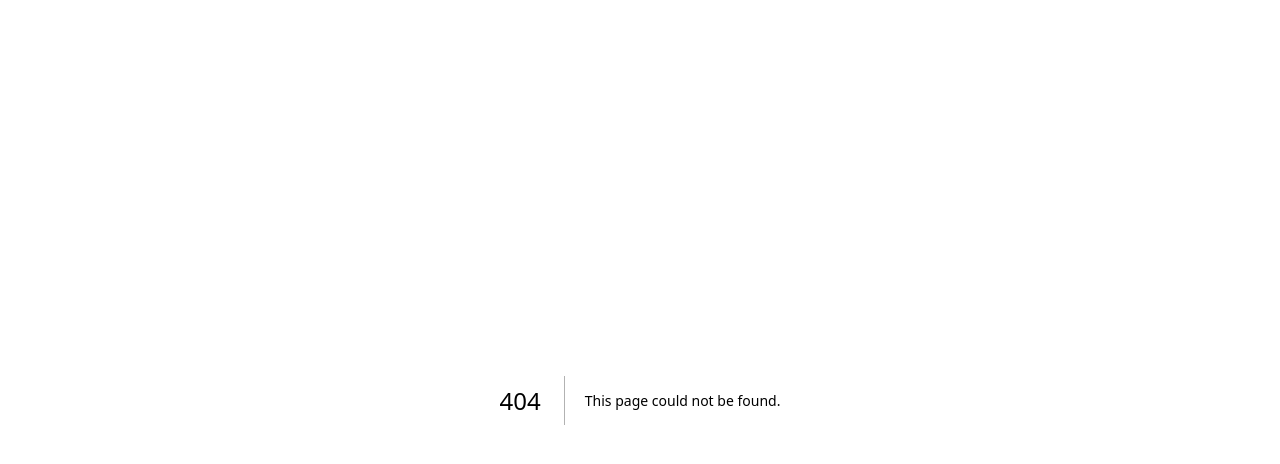
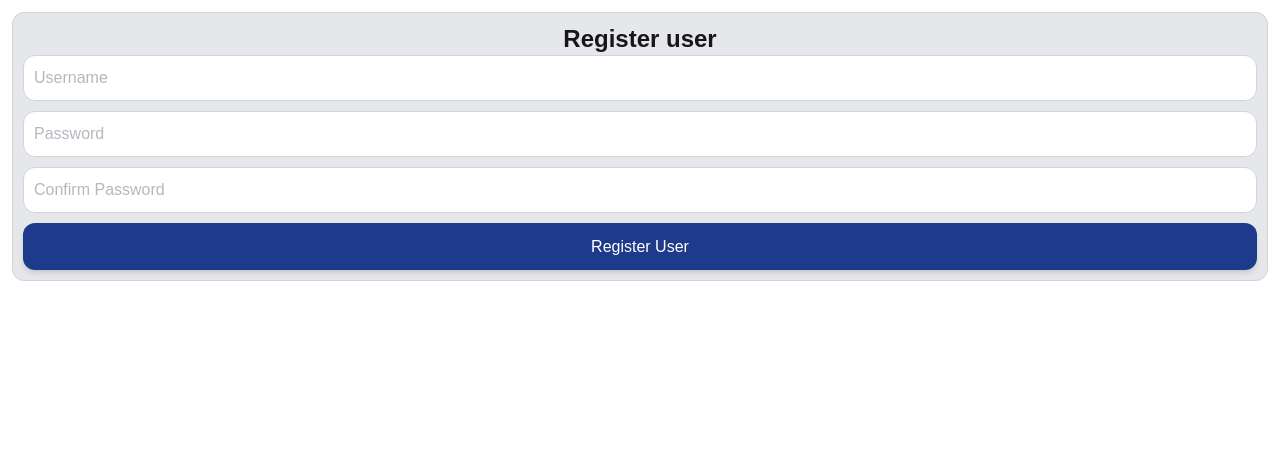
Before and after one commit to BoatQuiz/V-Quiz-Frontend, a Next.js app: page /login/register in a window 1280 px wide. Before the commit this address had no page. Shown: the top 464 px of the page. Built offline with nearby package versions, Linux system fonts and the light colour scheme.

Commit message:
Adding registerUser

```diff
--- a/app/actions/LoginAction.ts
+++ b/app/actions/LoginAction.ts
@@ -6,15 +6,15 @@ import { cookies } from "next/headers";
 import { ApiResponse } from "@/types/quiz";
 import { LoginUserDto } from "@/types/login";
 
-export async function Login(formData: FormData): Promise<void> {
-    const username = formData.get("username")?.toString() ?? "";
-    const password = formData.get("password")?.toString() ?? "";
-
+export async function Login(data: {
+    username: string;
+    password: string;
+}): Promise<void> {
     const response = await apiFetch<ApiResponse<LoginUserDto>>("/user/login", {
         method: "POST",
         body: JSON.stringify({
-            Username: username,
-            Password: password
+            Username: data.username,
+            Password: data.password,
         }),
         headers: {
             "Content-Type": "application/json",
--- /dev/null
+++ b/app/actions/RegisterAction.ts
@@ -0,0 +1,24 @@
+'use server'
+
+import { apiFetch } from "@/lib/apiClient"
+import { RegisterUserDto } from "@/types/login";
+import { ApiResponse } from "@/types/quiz"
+
+export async function RegisterUser(data: { username: string, password: string}): Promise<void> {
+
+
+    const response = await apiFetch<ApiResponse<RegisterUserDto>>("/user/register", {
+        method: "POST",
+        body: JSON.stringify({
+            Username: data.username,
+            Password: data.password
+        }),
+        headers: {
+            "Content-Type": "application/json"
+        }
+    })
+
+    if (!response.Success || !response.Data){
+        throw new Error(response.Message ?? "Register failed")
+    }
+}
--- a/app/login/page.tsx
+++ b/app/login/page.tsx
@@ -3,26 +3,41 @@
 import { PrimaryButton } from "../components/ui/buttons/PrimaryButton";
 import { Login } from "../actions/LoginAction";
 import Link from "next/link";
+import { useState } from "react";
 
 export default function LoginPage() {
+    const [error, setError] = useState<string | null>(null);
+
+    async function handleSubmit(e: React.FormEvent<HTMLFormElement>) {
+        e.preventDefault();
+        setError(null);
+
+        const formData = new FormData(e.currentTarget);
+        const username = formData.get("username") as string;
+        const password = formData.get("password") as string;
+
+        if (!username || !password) {
+            setError("Please fill all fields");
+            return;
+        }
+        await Login({username, password})
+    }
     return (
         <div className="bg-white-Card-background flex flex-col text-center">
             <div className="bg-gray-Card-background m-3 rounded-xl border border-gray-Input-border">
-                <form action={Login} className="flex flex-col p-3 gap-2.5" >
+                <form onSubmit={handleSubmit} className="flex flex-col p-3 gap-2.5">
                     <h1 className="font-bold text-2xl">Sign In</h1>
                     <input
                         type="text"
                         name="username"
                         className="border border-gray-Input-border p-2.5 bg-white-Card-background rounded-xl text-gray-Placeholder-text"
                         placeholder="Username"
-                        //{...register("username")}
                     />
                     <input
                         type="password"
                         name="password"
                         className="border border-gray-Input-border p-2.5 bg-white-Card-background rounded-xl text-gray-Placeholder-text"
                         placeholder="Password"
-                        //{...register("password")}
                     />
                     <div className="flex justify-between p-1">
                         <div className="flex gap-2.5">
@@ -33,20 +48,20 @@ export default function LoginPage() {
                             Forgot password?
                         </span>
                     </div>
+                    {error && <p className="text-red-600">{error}</p>}
                     <PrimaryButton type="submit">Sign In</PrimaryButton>
                     <p className="text-sm text-gray-600">
                         Don’t have an account?{" "}
-                        <span className="text-blue-600 underline cursor-pointer hover:text-blue-700">
+                        <Link
+                            href={"/login/register"}
+                            className="text-blue-600 underline cursor-pointer hover:text-blue-700">
                             Create account
-                        </span>
+                        </Link>
                     </p>
                 </form>
             </div>
             <p className="text-gray-Placeholder-text">
-                <Link href="/quiz">
-
-                Continue without signing in
-                </Link>
+                <Link href="/quiz">Continue without signing in</Link>
             </p>
         </div>
     );
--- /dev/null
+++ b/app/login/register/page.tsx
@@ -0,0 +1,63 @@
+"use client";
+
+import { RegisterUser } from "@/app/actions/RegisterAction";
+import { PrimaryButton } from "@/app/components/ui/buttons/PrimaryButton";
+import { redirect } from "next/navigation";
+import { useState } from "react";
+
+export default function RegisterPage() {
+    const [error, setError] = useState<string | null>(null);
+    const inputCss =
+        "bg-white-Card-background border border-gray-Input-border text-gray-Placeholder-text p-2.5 rounded-xl";
+    async function handleSubmit(e: React.FormEvent<HTMLFormElement>) {
+        e.preventDefault();
+        setError(null);
+
+        const formData = new FormData(e.currentTarget);
+        const username = formData.get("username") as string;
+        const password = formData.get("password") as string;
+        const confirmPassword = formData.get("confirmPassword") as string;
+
+        if (!username || !password || !confirmPassword) {
+            setError("All fieldes must be filled");
+            return;
+        }
+
+        if (password != confirmPassword) {
+            setError("Password dont match");
+            return;
+        }
+        await RegisterUser({username, password})
+        redirect("/login")
+    }
+    return (
+        <div className="bg-white-Card-background m-3">
+            <div className="border border-gray-Input-border rounded-xl bg-gray-Card-background p-2.5 text-center">
+                <h1 className="font-bold text-2xl">Register user</h1>
+                <form onSubmit={handleSubmit} className="flex flex-col gap-2.5">
+                    <input
+                        type="text"
+                        placeholder="Username"
+                        name="username"
+                        className={inputCss}
+                    />
+                    <input
+                        type="password"
+                        placeholder="Password"
+                        name="password"
+                        className={inputCss}
+                    />
+                    <input
+                        type="password"
+                        name="confirmPassword"
+                        placeholder="Confirm Password"
+                        className={inputCss}
+                    />
+
+                    {error && <p className="text-red-600 text-sm">{error}</p>}
+                    <PrimaryButton type="submit">Register User</PrimaryButton>
+                </form>
+            </div>
+        </div>
+    );
+}
--- a/app/page.tsx
+++ b/app/page.tsx
@@ -1,6 +1,7 @@
 "use client";
 import { useRouter } from "next/navigation";
 import { PrimaryButton } from "@/app/components/ui/buttons/PrimaryButton";
+import Link from "next/link";
 
 export default function HomePage() {
   const router = useRouter();
@@ -17,6 +18,12 @@ export default function HomePage() {
       <div className="w-full">
         <PrimaryButton onClick={handleStart}>Start game</PrimaryButton>
       </div>
+      <Link
+        href="/login"
+        className="text-sm text-gray-500 hover:underline"
+      >
+        Logga in
+      </Link>
     </main>
   );
 }
--- a/types/login.ts
+++ b/types/login.ts
@@ -7,3 +7,8 @@ export interface LoginUserDto {
     Id: string;
     Username: string;
 }
+
+export interface RegisterUserDto {
+    Id: string;
+    Username: string;
+}
```
